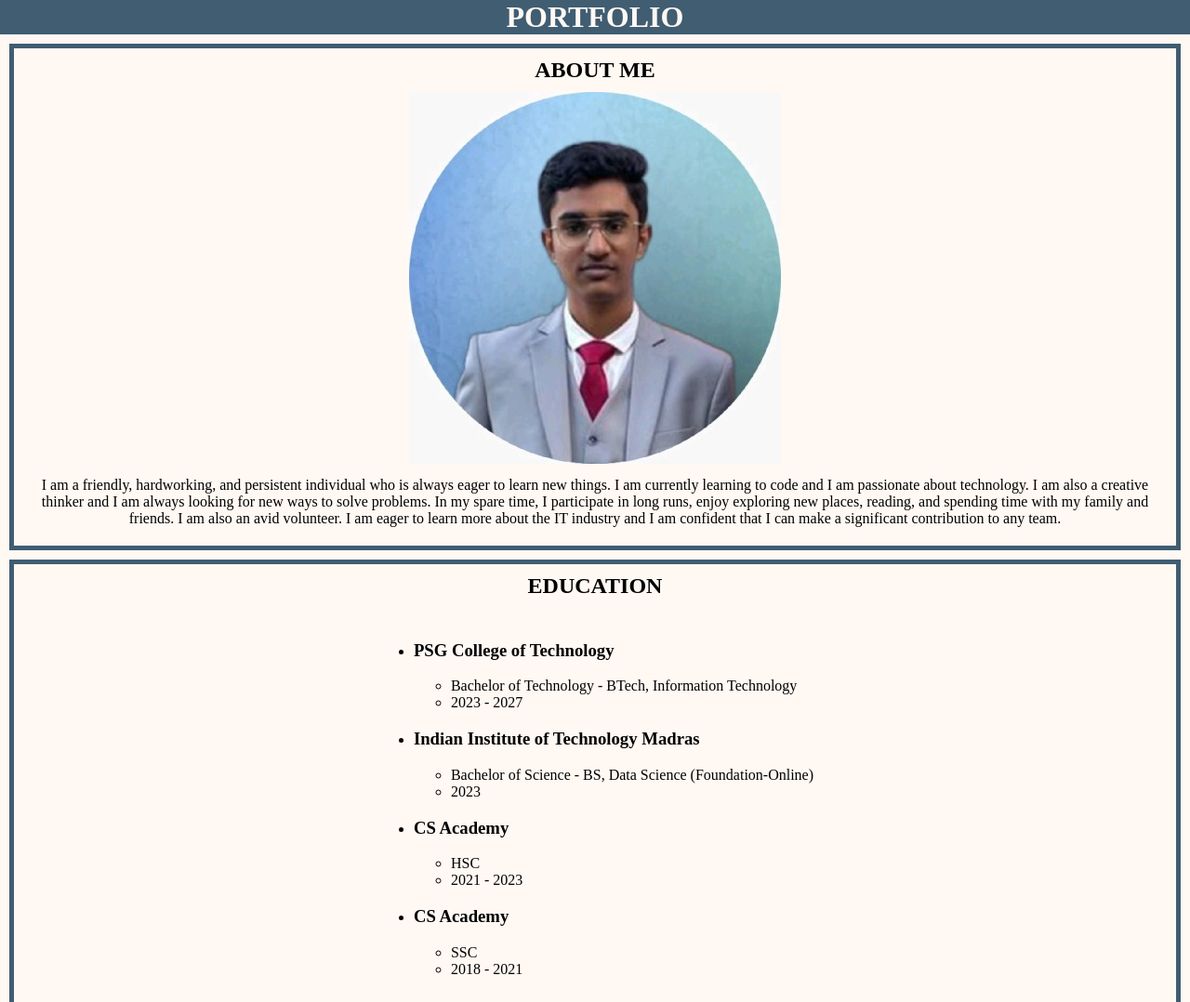
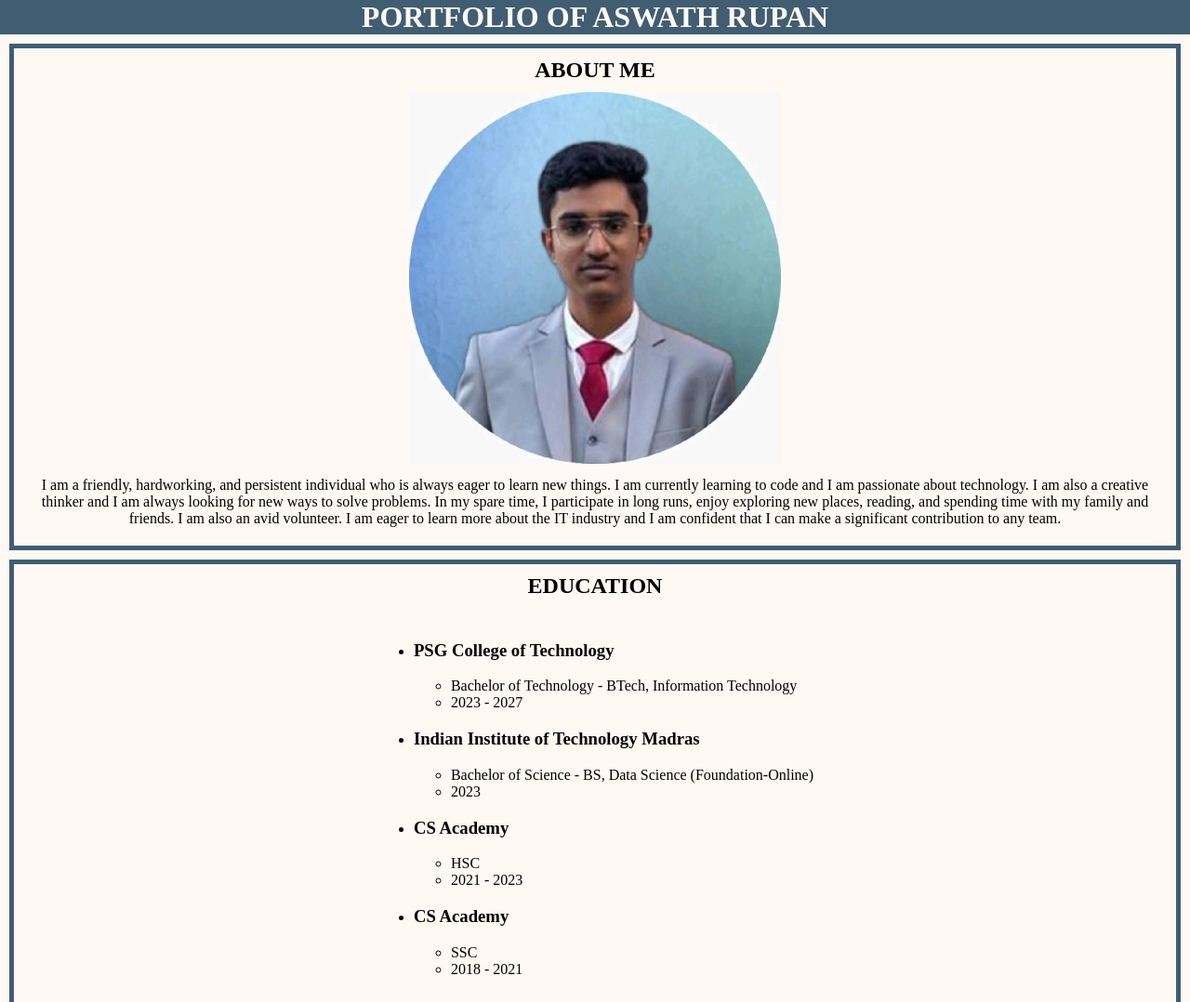
Before and after one commit to loopingdhanush/Online-Resume, a plain HTML site: page index.html in a window 1280 px wide. Shown: the top 1078 px of the page at 93% size. Drawn offline with Linux system fonts and the light colour scheme.

Commit message:
Update index.html

```diff
--- a/index.html
+++ b/index.html
@@ -10,7 +10,7 @@
 <body>
 
     <div id="intro">
-    <h1 id="introname">portfolio</h1>
+    <h1 id="introname">portfolio of Aswath Rupan</h1>
     </div>
 
 
```
